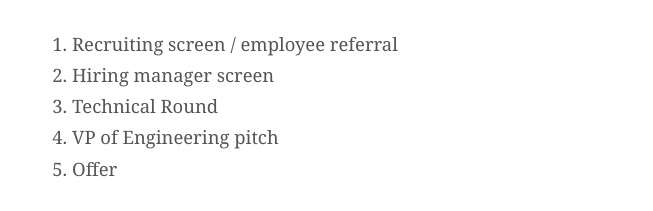
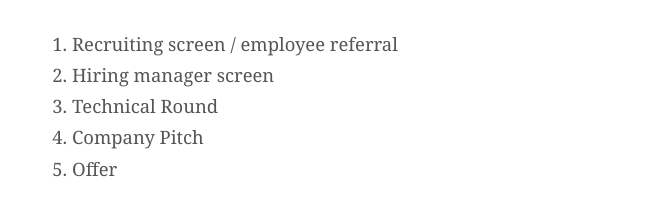
Before and after one commit to drainpip/shaneis.me-v2, a Gatsby site: page /making-technical-interviews-real/ in a window 1280 px wide. Shown: the part 1400-1611 px from the top of the page, without its empty margins (312-965 px from the left). Built offline with nearby package versions, Linux system fonts and the light colour scheme; Gatsby itself is replaced by a stand-in of ours.

Commit message:
Update index.md

```diff
--- a/content/blog/making-technical-interviews-real/index.md
+++ b/content/blog/making-technical-interviews-real/index.md
@@ -27,7 +27,7 @@ The full steps for our interview process are as follows:
 1. Recruiting screen / employee referral
 2. Hiring manager screen
 3. Technical Round
-4. VP of Engineering pitch
+4. Company Pitch
 5. Offer
 
 Our technical round has two interviews in total. The first is our coding challenge. The coding interview is one of the most rightfully maligned in our industry. Many, I feel, do this completely backward - including the big names. They're typically a pass/fail scenario where if you miss one minor trick question you're out of contention. They're typically a painful process, something to be feared. Even with all that negative, and more that I don't have time to list, this process doesn't find the best writers of code. Instead it finds those that are lucky because they studied that very problem recently, or have studied a particular company's hiring process to game the system.
```
